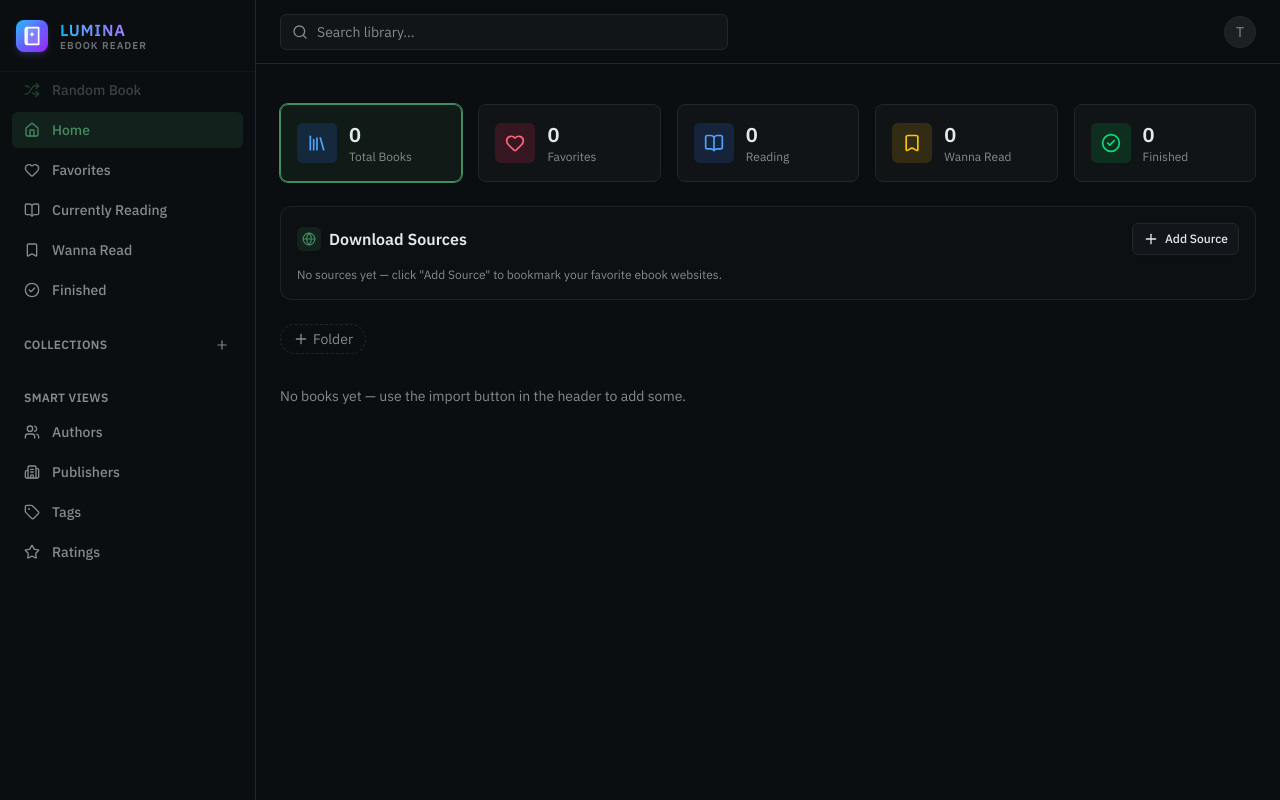
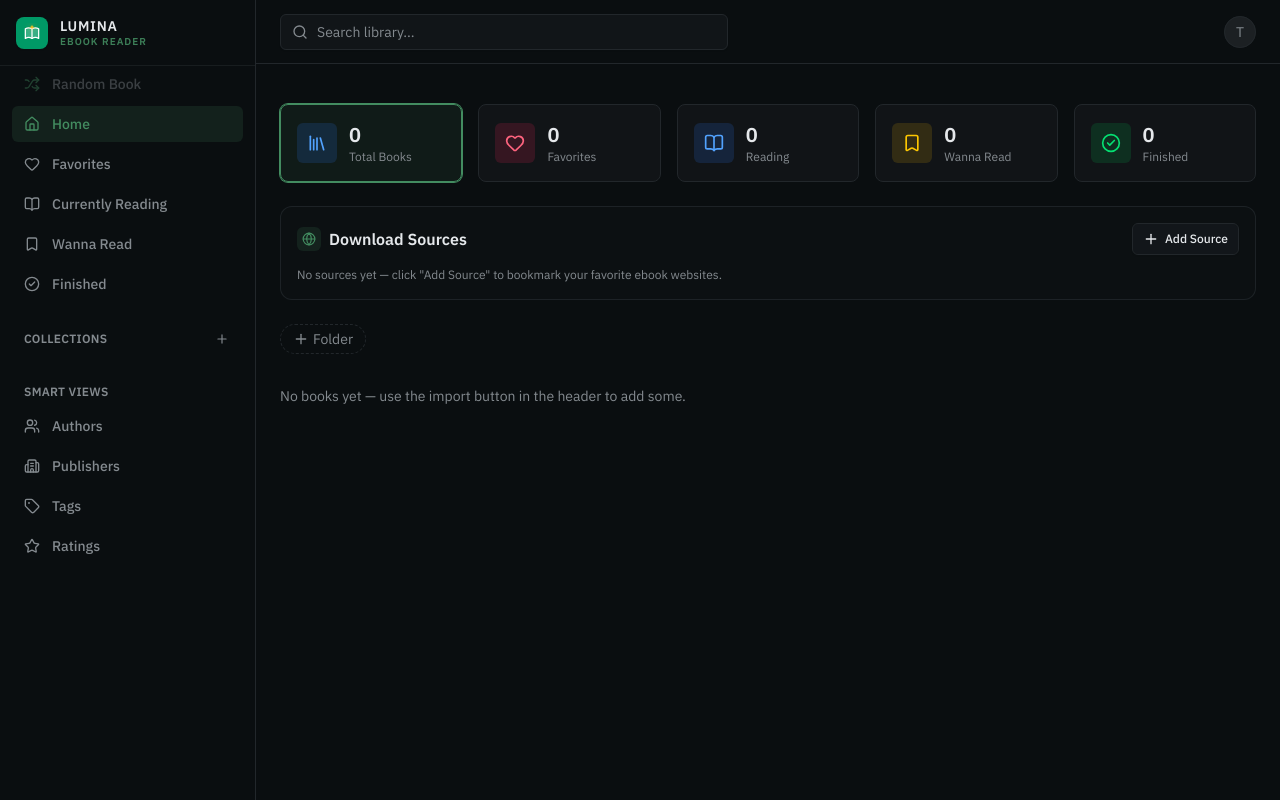
Before and after one commit to jaytintran/lumina-ebook-reader, a React (Vite) app: page / in a window 1280 px wide. Built offline with nearby package versions, Linux system fonts and the light colour scheme.

Commit message:
updated logo

```diff
--- a/src/components/layout/Sidebar.tsx
+++ b/src/components/layout/Sidebar.tsx
@@ -294,27 +294,37 @@ export function Sidebar() {
 
   return (
     <aside className="hidden md:flex h-screen min-w-64 max-w-sm w-max shrink-0 flex-col border-r border-border bg-background transition-all duration-200">
-      <div className="flex items-center gap-3 px-4 py-4.5 whitespace-nowrap border-b border-border/40">
-        <div className="relative flex h-8 w-8 items-center justify-center rounded-lg bg-gradient-to-br from-sky-400 via-indigo-500 to-purple-600 shadow-md shadow-indigo-500/20 shrink-0">
+      <div className="flex items-center gap-3 px-4 py-4 whitespace-nowrap border-b border-border/60">
+        <div className="relative flex h-8 w-8 items-center justify-center rounded-lg bg-emerald-600 shrink-0 shadow-xs">
           <svg
-            className="h-5 w-5 text-white"
+            className="h-5 w-5"
             viewBox="0 0 24 24"
             fill="none"
-            stroke="currentColor"
-            strokeWidth="2"
-            strokeLinecap="round"
-            strokeLinejoin="round"
           >
-            <path d="M4 19.5v-15A2.5 2.5 0 0 1 6.5 2H20v20H6.5a2.5 2.5 0 0 1-2.5-2.5Z" fill="white" fillOpacity="0.2" />
-            <path d="M6 2v20" />
-            <path d="M12 7l1 2 2 1-2 1-1 2-1-2-2-1 2-1 1-2z" fill="white" stroke="none" />
+            {/* Open book pages */}
+            <path
+              d="M4 18.5C6.5 17 9.5 17 12 18.5C14.5 17 17.5 17 20 18.5V7C17.5 5.5 14.5 5.5 12 7C9.5 5.5 6.5 5.5 4 7V18.5Z"
+              fill="white"
+              fillOpacity="0.22"
+              stroke="white"
+              strokeWidth="1.5"
+              strokeLinecap="round"
+              strokeLinejoin="round"
+            />
+            <path d="M12 7V18.5" stroke="white" strokeWidth="1.5" strokeLinecap="round" />
+            {/* Glowing gold reading star without white stroke */}
+            <path
+              d="M12 2L12.9 4.3L15.5 5L12.9 5.7L12 8L11.1 5.7L8.5 5L11.1 4.3L12 2Z"
+              fill="#fbbf24"
+              className="drop-shadow-[0_0_4px_rgba(251,191,36,0.8)]"
+            />
           </svg>
         </div>
         <div className="flex flex-col">
-          <span className="text-base font-extrabold tracking-wider bg-gradient-to-r from-sky-400 via-indigo-400 to-purple-400 bg-clip-text text-transparent">
+          <span className="text-sm font-bold tracking-wider text-foreground">
             LUMINA
           </span>
-          <span className="text-[10px] uppercase font-semibold tracking-widest text-muted-foreground/80 -mt-1">
+          <span className="text-[10px] uppercase font-semibold tracking-widest text-primary/90 -mt-0.5">
             Ebook Reader
           </span>
         </div>
```
Also changed, not shown: public/lumina.svg.
